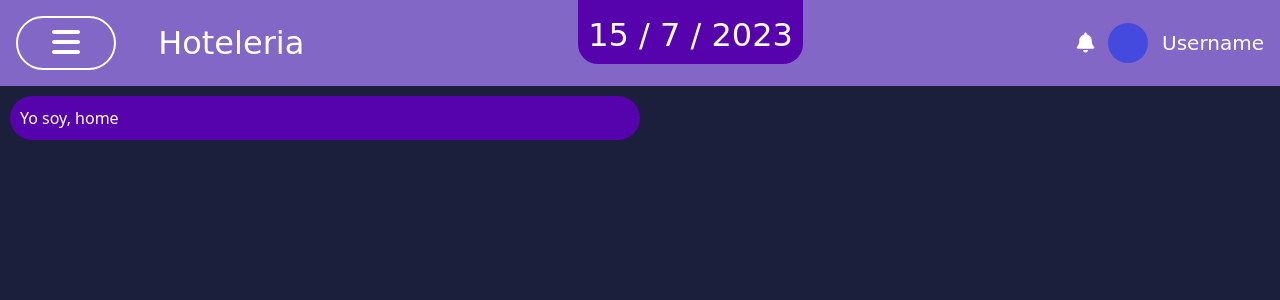
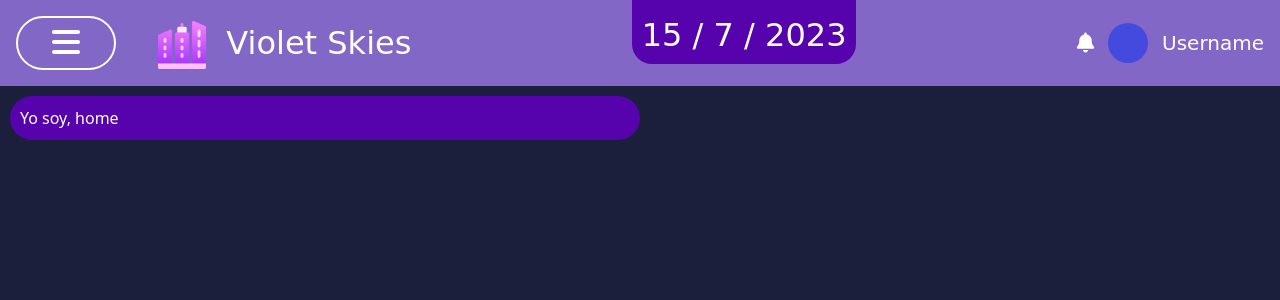
Before and after one commit to Gyromitte/Violet_Skies, a PHP site: page /php/viewsEmpleados/panelAdmin.php in a window 1280 px wide. Shown: the top 300 px of the page. Run offline with PHP 8.4, Linux system fonts and the light colour scheme; data that the repository does not hold is empty; some libraries are stand-ins or nearby versions; some web fonts are replaced.

Commit message:
Se actualizo el nombre y el logo
Ahora el panelAdmin tiene el nombre y logo correctos

```diff
--- a/php/viewsEmpleados/panelAdmin.php
+++ b/php/viewsEmpleados/panelAdmin.php
@@ -37,7 +37,8 @@
             <button id="nav-button">
                 <i class="fa-solid fa-bars" style="color: #ffffff;"></i>
             </button>
-            Hoteleria
+            <img id="company-logo" class="img-fluid" src="/images/company_logo.png" alt="companyLogo" style="height:1.5em; margin-right: 10px;">
+            Violet Skies
         </div>
         <h2><span id="fecha"></span></h2>
         <div class="nav-user">
```
